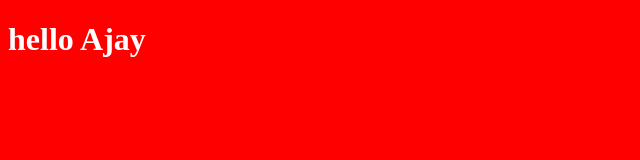
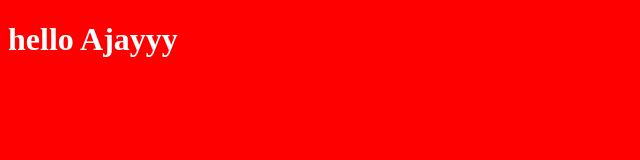
Before and after one commit to ajayg138/WebDev, a plain HTML site: page website1/index.html in a window 1280 px wide. Shown: the full height of the page, 0-640 px from the left. Drawn offline with Linux system fonts and the light colour scheme.

Commit message:
website1

```diff
--- a/website1/index.html
+++ b/website1/index.html
@@ -4,10 +4,11 @@
     <meta charset="UTF-8">
     <meta name="viewport" content="width=device-width, initial-scale=1.0">
     <title>Websiteee1</title>
-    <link rel="stylesheet" href="style.css">
+    <!-- <link rel="stylesheet" href="style.css"> -->
+     <link rel="stylesheet" href="style.css">
 </head>
 <body>
-    <h1>hello Ajay</h1>
+    <h1>hello Ajayyy</h1>
     <script src="script.js"></script>
 </body>
 </html>
```
